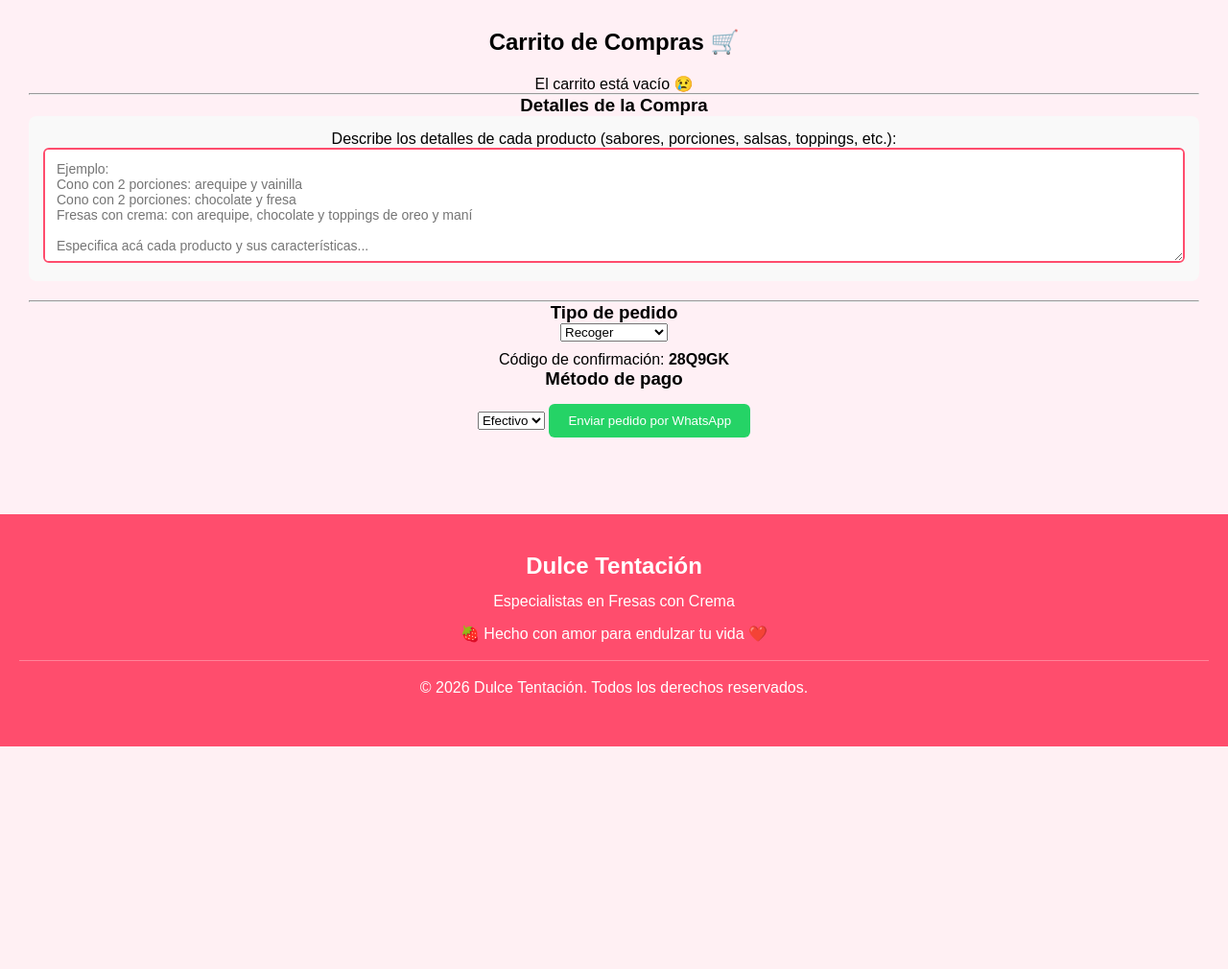
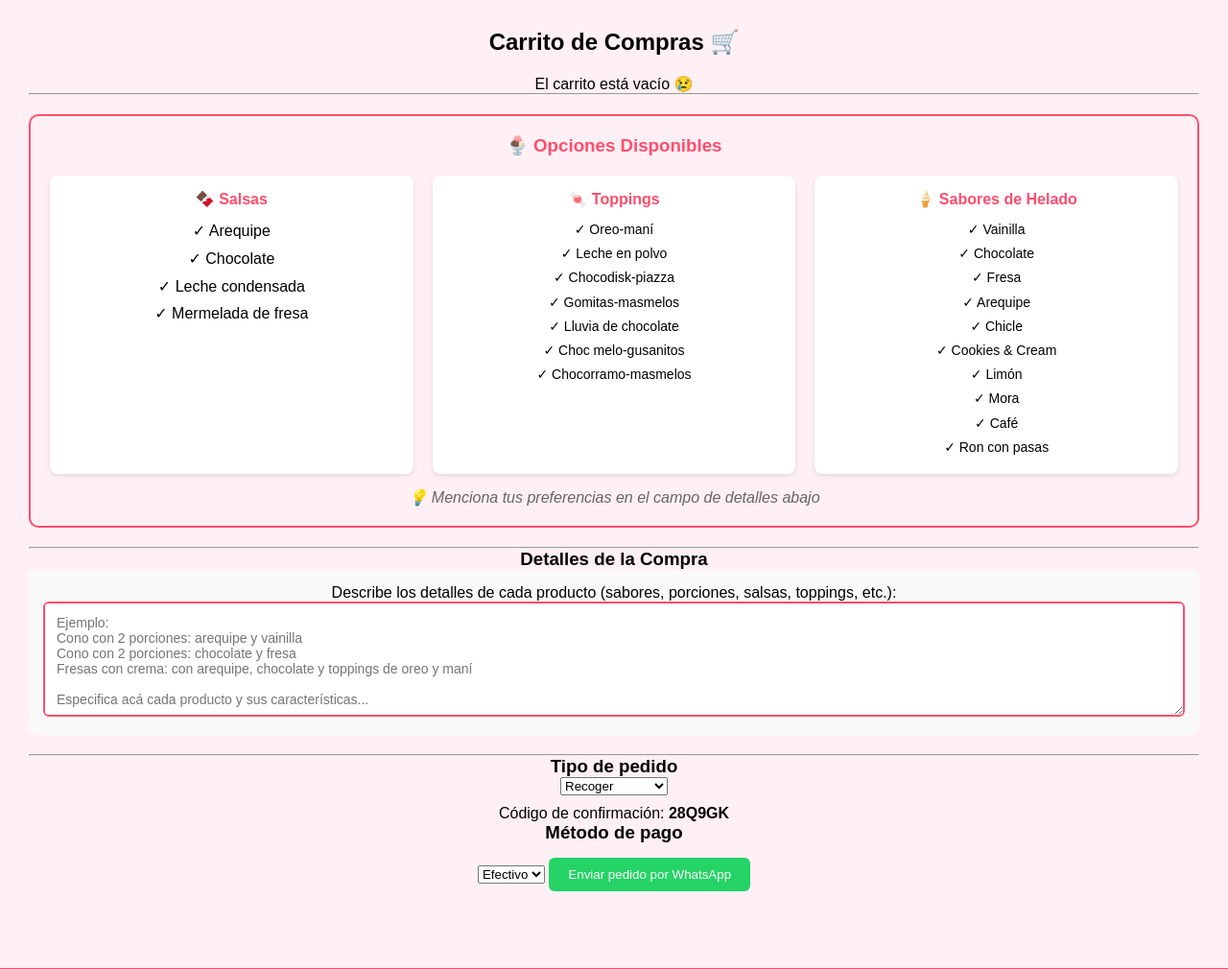
Before and after one commit to Ajoe01/Dulce-Tentacion, a Flask app: page /carrito in a window 1280 px wide. Shown: the part 60-1070 px from the top of the page at 96% size. Before the commit the page ends 838 px from the top, so only its background shows below. Run offline with Flask 3, Linux system fonts and the light colour scheme.

Commit message:
Update carrito.html

```diff
--- a/Dulce Tentacion/templates/carrito.html
+++ b/Dulce Tentacion/templates/carrito.html
@@ -6,6 +6,63 @@
 <div id="carrito-container"></div>
 
 <h3 id="total"></h3>
+
+<hr>
+
+<!-- NUEVA SECCIÓN: Opciones de personalización -->
+<div style="background: #fff0f5; padding: 20px; border-radius: 10px; margin: 20px 0; border: 2px solid #ff4d6d;">
+    <h3 style="color: #ff4d6d; text-align: center; margin-bottom: 20px;">🍨 Opciones Disponibles</h3>
+
+    <div style="display: grid; grid-template-columns: repeat(auto-fit, minmax(250px, 1fr)); gap: 20px;">
+
+        <!-- SALSAS -->
+        <div style="background: white; padding: 15px; border-radius: 8px; box-shadow: 0 2px 5px rgba(0,0,0,0.1);">
+            <h4 style="color: #ff4d6d; margin-bottom: 10px;">🍫 Salsas</h4>
+            <ul style="list-style: none; padding: 0; line-height: 1.8;">
+                <li>✓ Arequipe</li>
+                <li>✓ Chocolate</li>
+                <li>✓ Leche condensada</li>
+                <li>✓ Mermelada de fresa</li>
+            </ul>
+        </div>
+
+        <!-- TOPPINGS -->
+        <div style="background: white; padding: 15px; border-radius: 8px; box-shadow: 0 2px 5px rgba(0,0,0,0.1);">
+            <h4 style="color: #ff4d6d; margin-bottom: 10px;">🍬 Toppings</h4>
+            <ul style="list-style: none; padding: 0; line-height: 1.8; font-size: 14px;">
+                <li>✓ Oreo-maní</li>
+                <li>✓ Leche en polvo</li>
+                <li>✓ Chocodisk-piazza</li>
+                <li>✓ Gomitas-masmelos</li>
+                <li>✓ Lluvia de chocolate</li>
+                <li>✓ Choc melo-gusanitos</li>
+                <li>✓ Chocorramo-masmelos</li>
+            </ul>
+        </div>
+
+        <!-- HELADOS -->
+        <div style="background: white; padding: 15px; border-radius: 8px; box-shadow: 0 2px 5px rgba(0,0,0,0.1);">
+            <h4 style="color: #ff4d6d; margin-bottom: 10px;">🍦 Sabores de Helado</h4>
+            <ul style="list-style: none; padding: 0; line-height: 1.8; font-size: 14px;">
+                <li>✓ Vainilla</li>
+                <li>✓ Chocolate</li>
+                <li>✓ Fresa</li>
+                <li>✓ Arequipe</li>
+                <li>✓ Chicle</li>
+                <li>✓ Cookies & Cream</li>
+                <li>✓ Limón</li>
+                <li>✓ Mora</li>
+                <li>✓ Café</li>
+                <li>✓ Ron con pasas</li>
+            </ul>
+        </div>
+
+    </div>
+
+    <p style="text-align: center; margin-top: 15px; color: #666; font-style: italic;">
+        💡 Menciona tus preferencias en el campo de detalles abajo
+    </p>
+</div>
 
 <hr>
 
@@ -32,10 +89,10 @@
     <option value="QR">QR</option>
 </select>
 
-<div id="qr-container" style="display:none; margin-top: 10px;">
-    <p>Escanea este QR para pagar:</p>
-    <img id="qr-imagen" src="{{ url_for('static', filename='images/qr-placeholder.png') }}" alt="QR de pago" style="max-width:200px;">
-    <p style="color:red;">*Recuerda enviar el voucher por WhatsApp después de pagar.*</p>
+<div id="qr-container" style="display:none; margin: 20px auto; max-width: 400px; text-align: center; background: white; padding: 20px; border-radius: 10px; box-shadow: 0 2px 8px rgba(0,0,0,0.1);">
+    <p style="font-size: 16px; font-weight: bold; color: #ff4d6d; margin-bottom: 15px;">Escanea este QR para pagar:</p>
+    <img id="qr-imagen" src="{{ url_for('static', filename='images/qr-placeholder.png') }}" alt="QR de pago" style="display: block; margin: 0 auto; max-width:250px; width: 100%; border: 3px solid #ff4d6d; border-radius: 10px; box-shadow: 0 4px 10px rgba(0,0,0,0.2);">
+    <p style="color:#ff1744; font-weight: bold; margin-top: 15px; font-size: 14px;">⚠️ *Recuerda enviar el voucher por WhatsApp después de pagar.*</p>
 </div>
 
 <button id="enviar-whatsapp" style="margin-top:15px; padding:10px 20px; background:#25D366; color:white; border:none; border-radius:6px; cursor:pointer;">Enviar pedido por WhatsApp</button>
@@ -170,8 +227,13 @@ document.getElementById("enviar-whatsapp").onclick = function(){
     const total = carrito.reduce((sum,item)=>sum+item.precio*item.cantidad,0);
     mensaje += `\nTotal: $${total}\n`;
 
+    const detallesCompra = document.getElementById("detalles-compra").value;
+    if(detallesCompra.trim()){
+        mensaje += `\n📝 Detalles de los productos:\n${detallesCompra}\n`;
+    }
+
     const tipo = document.getElementById("tipo-pedido").value;
-    mensaje += `Tipo de pedido: ${tipo}\n`;
+    mensaje += `\nTipo de pedido: ${tipo}\n`;
 
     if(tipo==="Domicilio"){
         const nombre = document.getElementById("nombre-cliente").value || "";
@@ -199,10 +261,3 @@ renderCarrito();
 </script>
 
 {% endblock %}
-});
-
-    const detallesCompra = document.getElementById("detalles-compra").value;
-    if(detallesCompra.trim()){
-        mensaje += `\nDetalles de los productos:\n${detallesCompra}\n`;
-
-    }
```
